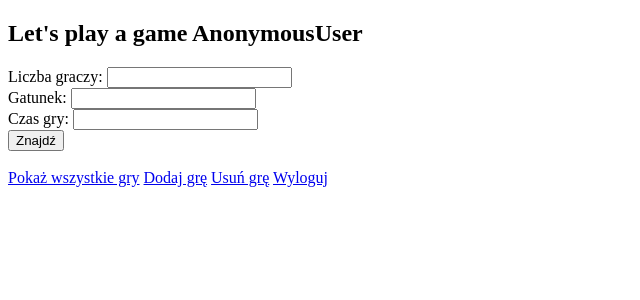
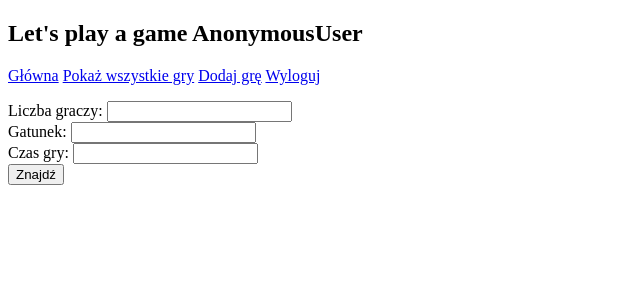
Before and after one commit to elpromyko/lets-play-a-boardgame, a Django app: template Lpab/board/templates/board/index.html in a window 1280 px wide. Shown: the top 300 px of the page, without its empty margins (0-640 px from the left). Run offline with Django 3.2, Linux system fonts and the light colour scheme; the template is opened without the code that fills it, so the values that code supplies are empty, except form fields; tables that the repository leaves empty hold one stand-in row (values such as "Sample post"); form fields are guessed from the names that the template uses.

Commit message:
Position links

```diff
--- a/Lpab/board/templates/board/index.html
+++ b/Lpab/board/templates/board/index.html
@@ -7,6 +7,11 @@
 </head>
 <body>
 <h2>Let's play a game {{ user }}</h2>
+<a href="{% url 'index' %}">Główna</a>
+<a href="{% url 'list' %}">Pokaż wszystkie gry</a>
+<a href="{% url 'add' %}">Dodaj grę</a>
+<a href="{% url 'logout' %}">Wyloguj</a><br/>
+<p>
 {% block content %}
     <form action="" method="post">
     {% csrf_token %}
@@ -15,10 +20,7 @@
     Czas gry: {{ form.game_time }}<br/>
     <input type="submit" value="Znajdź">
     </form><br/>
-    <a href="{% url 'list' %}">Pokaż wszystkie gry</a>
-    <a href="{% url 'add' %}">Dodaj grę</a>
-    <a href="{% url 'delete' %}">Usuń grę</a>
-    <a href="{% url 'logout' %}">Wyloguj</a>
 {% endblock %}
+</p>
 </body>
 </html>
--- a/Lpab/board/templates/board/list.html
+++ b/Lpab/board/templates/board/list.html
@@ -1,6 +1,6 @@
 {% extends 'board/index.html' %}
 {% block content %}
-{% for game in games %}
-    <li><img src="/static/{{ game.title }}.jpg"/> {{ game.title }} {{ game.max_game_time }} {{ game.max_players_number }}</li>
-{% endfor %}
+    {% for game in games %}
+        <li><img src="/static/{{ game.title }}.jpg"/><a href="{% url 'game' game.id %}">{{ game.title }}</a></li>
+    {% endfor %}
 {% endblock %}
```
